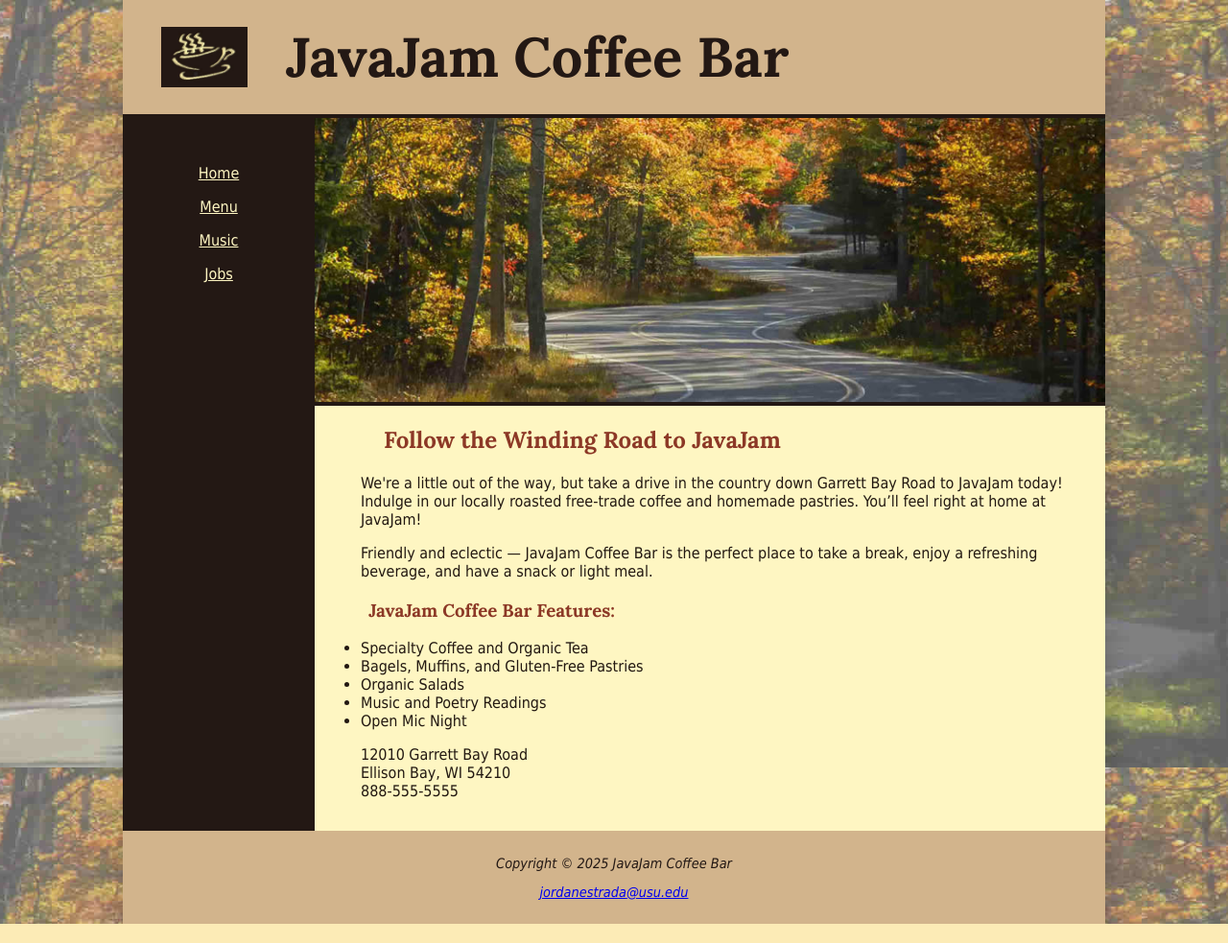
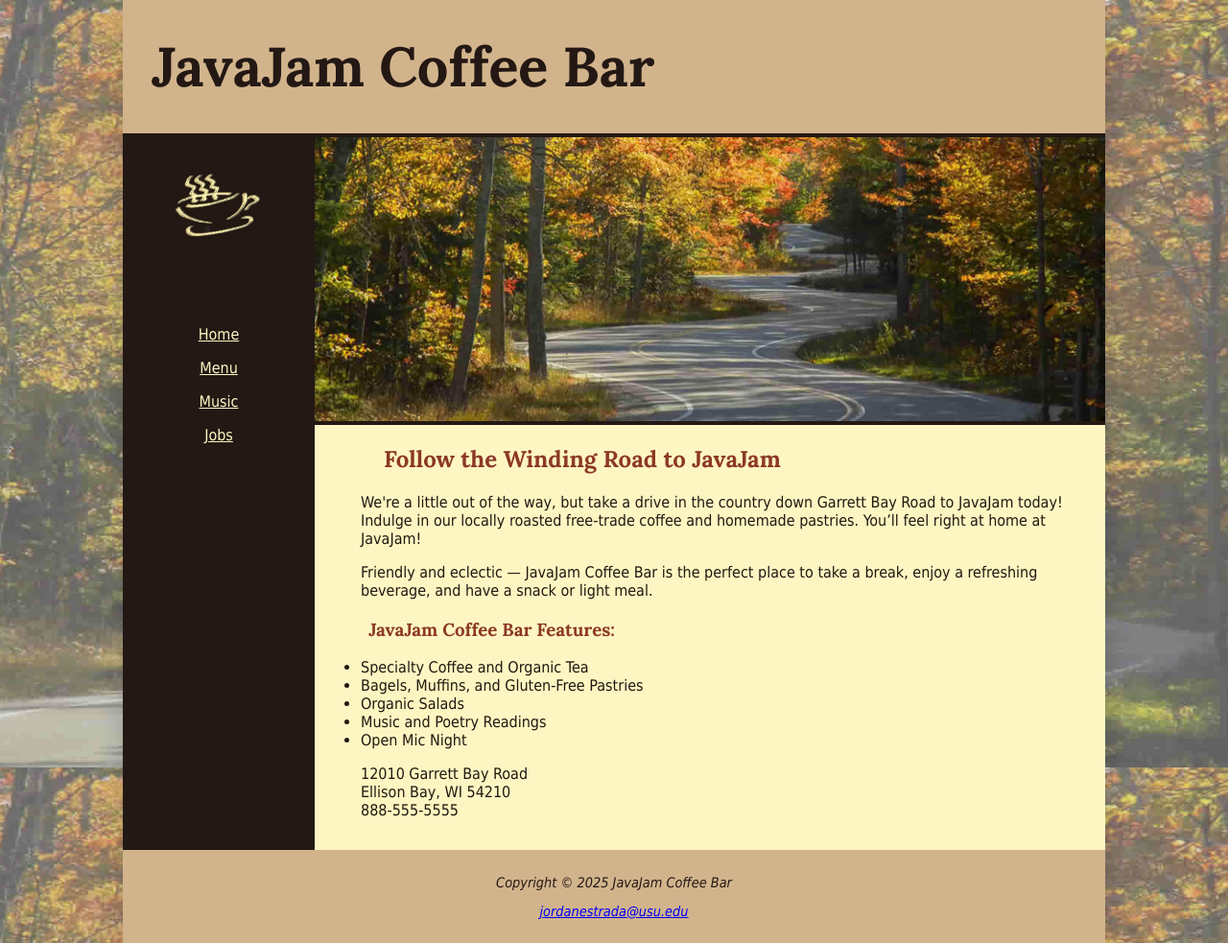
Before and after one commit to StoticOctopus/javajam, a plain HTML site: page Javajam web builder/index.html in a window 1280 px wide. Shown: the whole page at 96% size. Drawn offline with Linux system fonts and the light colour scheme.

Commit message:
Updating the CSS
something were better to removed since i i wanted to follow the exmaple of the book

```diff
--- a/Javajam web builder/CSS/javajam.css
+++ b/Javajam web builder/CSS/javajam.css
@@ -1,4 +1,3 @@
-/* === Base Setup === */
 * { box-sizing: border-box; }
 
 body {
@@ -24,15 +23,11 @@ body {
 }
 
 header {
-  background-image: url("../images/coffeelogo.jpg");
-  background-repeat: no-repeat;
-  background-position: 40px center;
-  background-size: 90px auto;
   background-color: #D2B48C;
   color: #231814;
   font-family: 'Lora', serif;
   font-size: 1.8em;
-  padding: 25px 0 25px 170px;
+  padding: 35px 0 35px 30px;
   border-bottom: 4px solid #231814;
   margin: 0;
 }
@@ -55,17 +50,24 @@ nav {
   float: left;
   width: 200px;
   background-color: #231814;
-  padding-top: 2em;
+  background-image: url("../images/coffeelogo.jpg");
+  background-repeat: no-repeat;
+  background-position: center 30px;
+  background-size: 120px auto;
+  padding-top: 180px;
   text-align: center;
 }
+
 nav ul {
   list-style-type: none;
   padding-left: 0;
   margin: 0;
 }
+
 nav li {
   margin: 1em 0;
 }
+
 nav a:link { color: #FEF6C2; }
 nav a:visited { color: #D2B48C; }
 nav a:hover { color: #CC9933; }
@@ -76,6 +78,7 @@ main {
   overflow: auto;
   padding-bottom: 2em;
 }
+
 main h2, main h3, main h4, main p, main div, main ul, main dl {
   padding-left: 3em;
   padding-right: 2em;
@@ -93,7 +96,6 @@ main h2, main h3, main h4, main p, main div, main ul, main dl {
 #heromugs   { background-image: url("../images/heromugs.jpg"); }
 #heroguitar { background-image: url("../images/heroguitar.jpg"); }
 
-/* === Section Titles (Months) === */
 h4 {
   text-transform: uppercase;
   background-color: #D2B48C;
@@ -111,9 +113,11 @@ h4 {
   margin: 0 1em 1em 3em;
   padding: 0;
 }
+
 .details {
   overflow: auto;
 }
+
 .details p {
   padding-top: 1em;
 }
```
